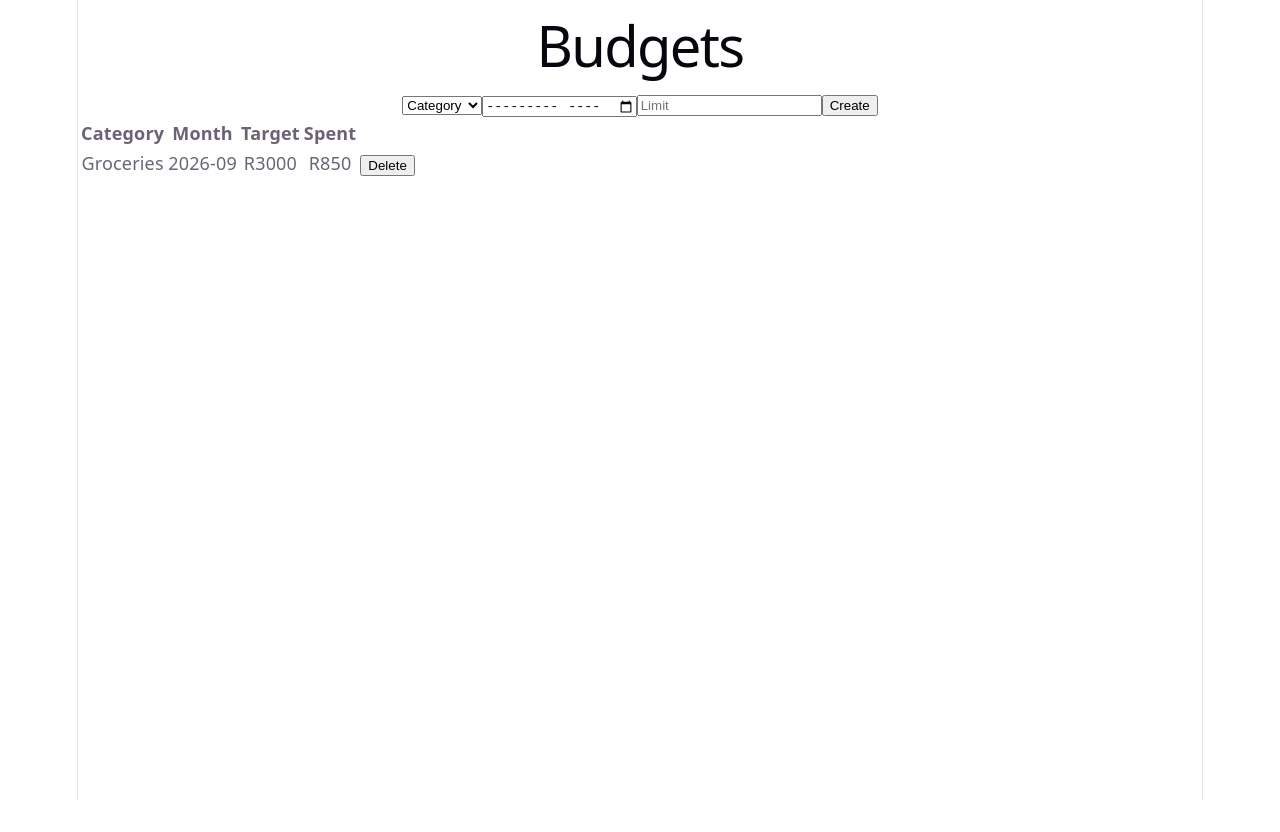
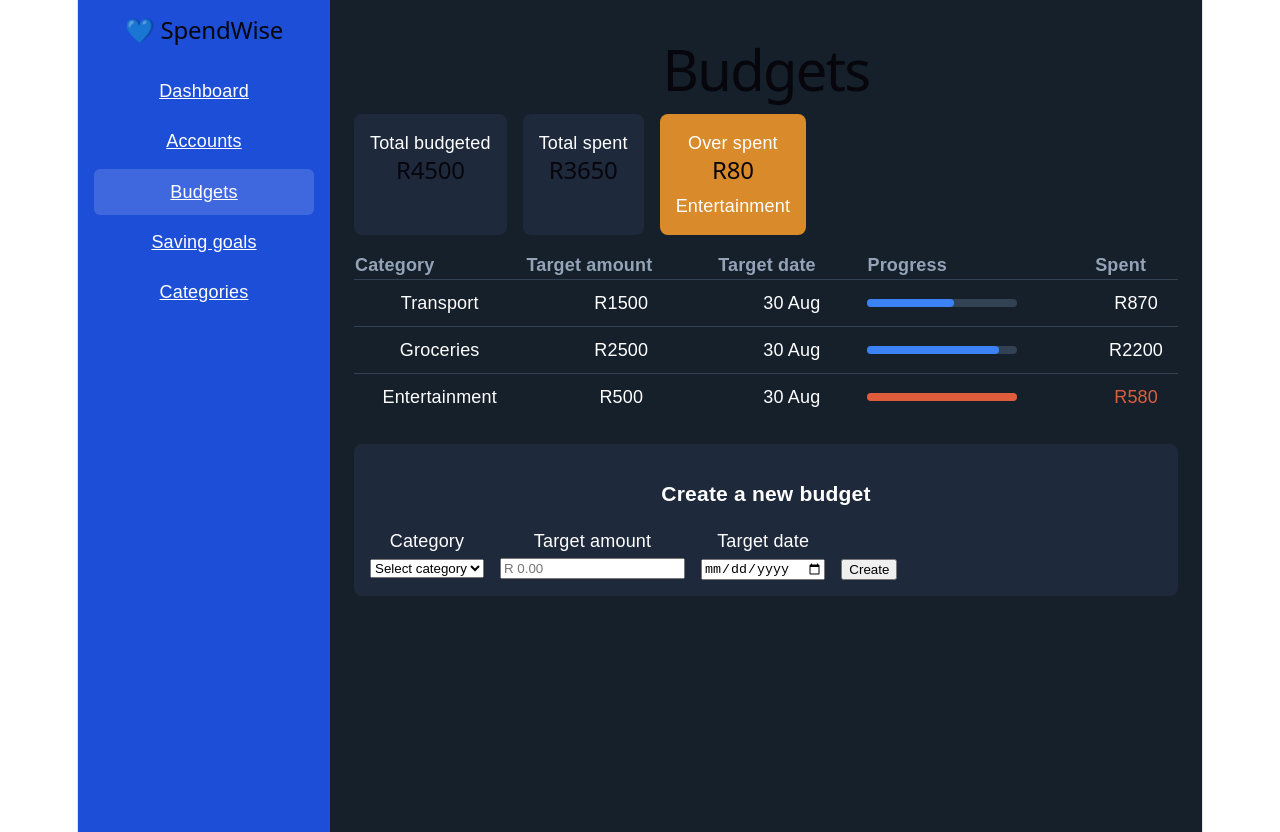
Before and after one commit to eri892821/OI-348-project-practice-space, a React (Vite) app in the folder OI_348-Project/: page / in a window 1280 px wide. Before the commit the page ends 800 px from the top, so only its background shows below. Built offline with nearby package versions, Linux system fonts and the light colour scheme.

Commit message:
experiementing with code

```diff
--- a/OI_348-Project/src/Budgets.jsx
+++ b/OI_348-Project/src/Budgets.jsx
@@ -1,90 +1,156 @@
 import {useState} from 'react'
-
 const categories = [
-  { id: 1, name: 'Salary', type: 'income' },
+  { id: 1, name: 'Transport', type: 'expense' },
   { id: 2, name: 'Groceries', type: 'expense' },
-  { id: 3, name: 'Transport', type: 'expense' },
+  { id: 3, name: 'Entertainment', type: 'expense' },
 ]
 
 const transactions = [
-  { id: 1, date: '2026-09-03', amount: 850, accountId: 1, categoryId: 2, description: 'Weekly shop' },
-  { id: 2, date: '2026-09-05', amount: 400, accountId: 1, categoryId: 3, description: 'Fuel' },
+  { id: 1, date: '2026-08-10', amount: 870, accountId: 1, categoryId: 1, description: 'Fuel' },
+  { id: 2, date: '2026-08-12', amount: 2200, accountId: 1, categoryId: 2, description: 'Groceries' },
+  { id: 3, date: '2026-08-15', amount: 580, accountId: 1, categoryId: 3, description: 'Movies' },
 ]
 
 const initialBudgets = [
-  { id: 1, categoryId: 2, month: '2026-09', limit: 3000 },
+  { id: 1, categoryId: 1, month: '2026-08', limit: 1500, targetDate: '30 Aug' },
+  { id: 2, categoryId: 2, month: '2026-08', limit: 2500, targetDate: '30 Aug' },
+  { id: 3, categoryId: 3, month: '2026-08', limit: 500, targetDate: '30 Aug' },
 ]
 
 const Budgets = () => {
   const [budgets, setBudgets] = useState(initialBudgets)
-
   const [categoryId, setCategoryId] = useState('')
-  const [month, setMonth] = useState('')
-  const [limit, setLimit] = useState('')
+  const [amount, setAmount] = useState('')
+  const [date, setDate] = useState('')
 
   const handleSubmit = (event) => {
     event.preventDefault()
     const newBudget = {
       id: Date.now(),
       categoryId: Number(categoryId),
-      month,
-      limit: Number(limit),
+      month: '2026-08',
+      limit: Number(amount),
+      targetDate: date,
     }
     setBudgets(budgets.concat(newBudget))
     setCategoryId('')
-    setMonth('')
-    setLimit('')
-  }
-
-  const handleDelete = (id) => {
-    setBudgets(budgets.filter((b) => b.id !== id))
+    setAmount('')
+    setDate('')
   }
 
   const categoryName = (id) => categories.find((c) => c.id === id)?.name
 
   const spentFor = (budget) =>
     transactions
-      .filter((t) => t.categoryId === budget.categoryId && t.date.startsWith(budget.month))
+      .filter((t) => t.categoryId === budget.categoryId)
       .reduce((sum, t) => sum + t.amount, 0)
 
+  const totalBudgeted = budgets.reduce((sum, b) => sum + b.limit, 0)
+  const totalSpent = budgets.reduce((sum, b) => sum + spentFor(b), 0)
+  const overspentOne = budgets.find((b) => spentFor(b) > b.limit)
+
   return (
-    <div>
+    <div style={{ display: 'flex', fontFamily: 'sans-serif' }}>
+
+      {/* SIDEBAR */}
+      <div style={{ background: '#1d4ed8', width: 220, minHeight: '100vh', padding: 16, color: 'white' }}>
+        <h2>💙 SpendWise</h2>
+        <nav style={{ display: 'flex', flexDirection: 'column', gap: 4, marginTop: 24 }}>
+          <a href="#" style={{ color: 'white', padding: 10 }}>Dashboard</a>
+          <a href="#" style={{ color: 'white', padding: 10 }}>Accounts</a>
+          <a href="#" style={{ color: 'white', padding: 10, background: 'rgba(255,255,255,0.15)', borderRadius: 6 }}>Budgets</a>
+          <a href="#" style={{ color: 'white', padding: 10 }}>Saving goals</a>
+          <a href="#" style={{ color: 'white', padding: 10 }}>Categories</a>
+        </nav>
+      </div>
+
+      {/* MAIN CONTENT */}
+      <div style={{ background: '#15202b', color: 'white', padding: 24, flex: 1 }}>
         <h1>Budgets</h1>
 
-      <form onSubmit={handleSubmit}>
+        {/* SUMMARY CARDS */}
+        <div style={{ display: 'flex', gap: 16, margin: '16px 0' }}>
+          <div style={{ background: '#1e293b', padding: 16, borderRadius: 8 }}>
+            <p>Total budgeted</p>
+            <h2>R{totalBudgeted}</h2>
+          </div>
+          <div style={{ background: '#1e293b', padding: 16, borderRadius: 8 }}>
+            <p>Total spent</p>
+            <h2>R{totalSpent}</h2>
+          </div>
+          {overspentOne && (
+            <div style={{ background: '#d98a2b', padding: 16, borderRadius: 8 }}>
+              <p>Over spent</p>
+              <h2>R{spentFor(overspentOne) - overspentOne.limit}</h2>
+              <p>{categoryName(overspentOne.categoryId)}</p>
+            </div>
+          )}
+        </div>
+
+        {/* TABLE */}
+        <table style={{ width: '100%', borderCollapse: 'collapse' }}>
+          <thead>
+            <tr style={{ textAlign: 'left', color: '#94a3b8' }}>
+              <th>Category</th>
+              <th>Target amount</th>
+              <th>Target date</th>
+              <th>Progress</th>
+              <th>Spent</th>
+            </tr>
+          </thead>
+          <tbody>
+            {budgets.map((b) => {
+              const spent = spentFor(b)
+              const percent = Math.min((spent / b.limit) * 100, 100)
+              const over = spent > b.limit
+              return (
+                <tr key={b.id} style={{ borderTop: '1px solid #334155' }}>
+                  <td style={{ padding: '10px 0' }}>{categoryName(b.categoryId)}</td>
+                  <td>R{b.limit}</td>
+                  <td>{b.targetDate}</td>
+                  <td>
+                    <div style={{ background: '#334155', borderRadius: 4, height: 8, width: 150 }}>
+                      <div style={{
+                        width: `${percent}%`,
+                        background: over ? '#e05d3c' : '#3b82f6',
+                        height: '100%',
+                        borderRadius: 4,
+                      }} />
+                    </div>
+                  </td>
+                  <td style={{ color: over ? '#e05d3c' : 'white' }}>R{spent}</td>
+                </tr>
+              )
+            })}
+          </tbody>
+        </table>
+
+        {/* CREATE FORM */}
+        <div style={{ background: '#1e293b', padding: 16, borderRadius: 8, marginTop: 24 }}>
+          <h3>Create a new budget</h3>
+          <form onSubmit={handleSubmit} style={{ display: 'flex', gap: 16, alignItems: 'end' }}>
+            <div>
+              <label>Category</label><br />
               <select value={categoryId} onChange={(e) => setCategoryId(e.target.value)} required>
-          <option value="">Category</option>
+                <option value="">Select category</option>
                 {categories.map((c) => (
                   <option key={c.id} value={c.id}>{c.name}</option>
                 ))}
               </select>
-        <input type="month" value={month} onChange={(e) => setMonth(e.target.value)} required />
-        <input
-          type="number"
-          placeholder="Limit"
-          value={limit}
-          onChange={(e) => setLimit(e.target.value)}
-          required
-        />
+            </div>
+            <div>
+              <label>Target amount</label><br />
+              <input type="number" placeholder="R 0.00" value={amount} onChange={(e) => setAmount(e.target.value)} required />
+            </div>
+            <div>
+              <label>Target date</label><br />
+              <input type="date" value={date} onChange={(e) => setDate(e.target.value)} required />
+            </div>
             <button type="submit">Create</button>
           </form>
+        </div>
 
-      <table>
-        <thead>
-          <tr><th>Category</th><th>Month</th><th>Target</th><th>Spent</th><th></th></tr>
-        </thead>
-        <tbody>
-          {budgets.map((b) => (
-            <tr key={b.id}>
-              <td>{categoryName(b.categoryId)}</td>
-              <td>{b.month}</td>
-              <td>R{b.limit}</td>
-              <td>R{spentFor(b)}</td>
-              <td><button onClick={() => handleDelete(b.id)}>Delete</button></td>
-            </tr>
-          ))}
-        </tbody>
-      </table>
+      </div>
     </div>
   )
 }
```
Lines whose indentation alone changed are shown as unchanged.
